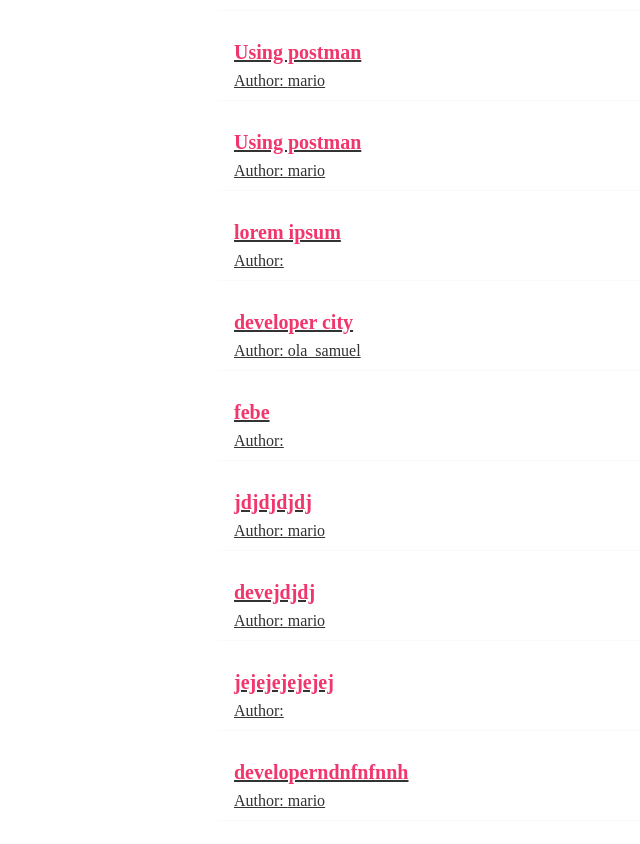
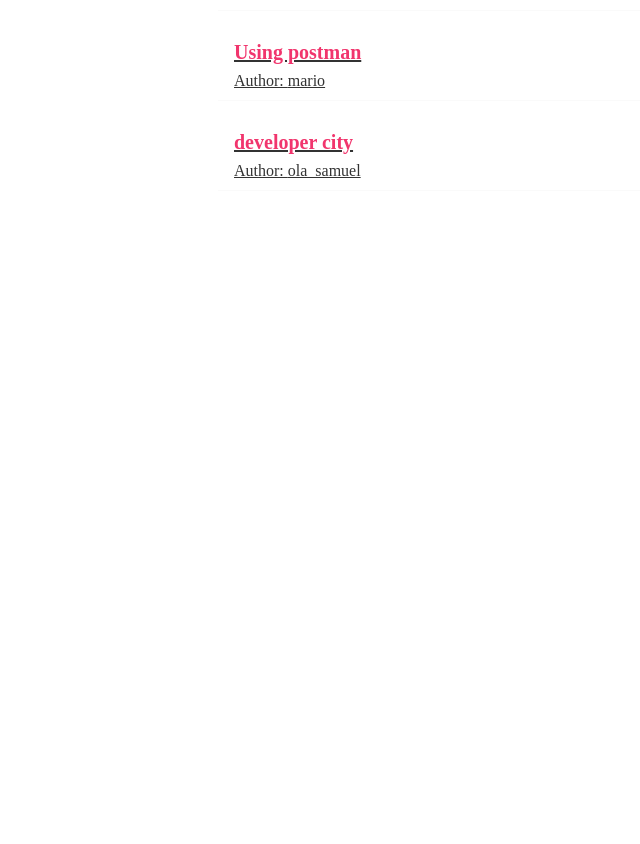
Before and after one commit to codedhola/frontend-test, a React (Create React App) app: page / in a window 1280 px wide. Shown: the part 484-1328 px from the top of the page, without its empty margins (142-782 px from the left). After the commit the page ends 815 px from the top, so only its background shows below. Built offline with nearby package versions, Linux system fonts and the light colour scheme; data requests are answered from the project's data file.

Commit message:
feat: Added delete functionality

```diff
--- a/db/db.json
+++ b/db/db.json
@@ -25,52 +25,10 @@
       "id": 4
     },
     {
-      "title": "Using postman ",
-      "body": "postman is one of the most important tool for a software enginerrpostman is one of the most important tool for a software enginerrpostman is one of the most important tool for a software enginerrpostman is one of the most important tool for a software enginerr",
-      "author": "mario",
-      "id": 5
-    },
-    {
-      "title": "lorem ipsum",
-      "body": "lorem ipsum dolor eeendhfhflorem ipsum dolor eeendhfhflorem ipsum dolor eeendhfhflorem ipsum dolor eeendhfhflorem ipsum dolor eeendhfhflorem ipsum dolor eeendhfhflorem ipsum dolor eeendhfhf",
-      "author": "",
-      "id": 6
-    },
-    {
       "title": "developer city ",
       "body": "a developer will always create stuff",
       "author": "ola_samuel",
       "id": 7
-    },
-    {
-      "title": "febe",
-      "body": "febe jdjfhdhfehfhdhfh",
-      "author": "",
-      "id": 8
-    },
-    {
-      "title": "jdjdjdjdj",
-      "body": "jdfjdjdjdj",
-      "author": "mario",
-      "id": 9
-    },
-    {
-      "title": "devejdjdj",
-      "body": "jdjdjfndfnfbnbn",
-      "author": "mario",
-      "id": 10
-    },
-    {
-      "title": "jejejejejejej",
-      "body": "jjdjdjdjdnfjdbnjhfbdjhfdfbdjbfj",
-      "author": "",
-      "id": 11
-    },
-    {
-      "title": "developerndnfnfnnh",
-      "body": "nnvjfvjbfhbvhbfhhfhbvfhbvfhbvhfhbvhfbvlhsujbfjbgjfbjbgfgfgbfbgjfbj",
-      "author": "mario",
-      "id": 12
     }
   ]
 }
--- a/src/components/BlogDetails.js
+++ b/src/components/BlogDetails.js
@@ -1,5 +1,5 @@
 import React from "react";
-import { useParams } from "react-router-dom";
+import { useParams, useNavigate } from "react-router-dom";
 import useFetch from "./useFetch";
 
 const BlogDetails = () => {
@@ -7,12 +7,34 @@
   const { data, isLoading, isError } = useFetch(
     `http://localhost:8000/blogs/${id}`
   );
+  const navigate = useNavigate();
+
+  const handleDelete = () => {
+    fetch("http://localhost:8000/blogs/" + id, {
+      method: "DELETE",
+    })
+      .then((res) => {
+        console.log(res);
+        navigate("/");
+      })
+      .catch((err) => {
+        console.log("An error occured while deleting");
+      });
+  };
+
   return (
     <div>
       <h1>BlogDetails</h1>
       {isLoading && <h1>Loading...</h1>}
       {isError && <h1>Invalid Parameter provided</h1>}
-      {data && <p>{data.body}</p>}
+      {data && (
+        <div>
+          <h1>{data.title}</h1>
+          <p>{data.body}</p>
+          <code>{data.author}</code>
+          <button onClick={handleDelete}>delete</button>
+        </div>
+      )}
     </div>
   );
 };
```
